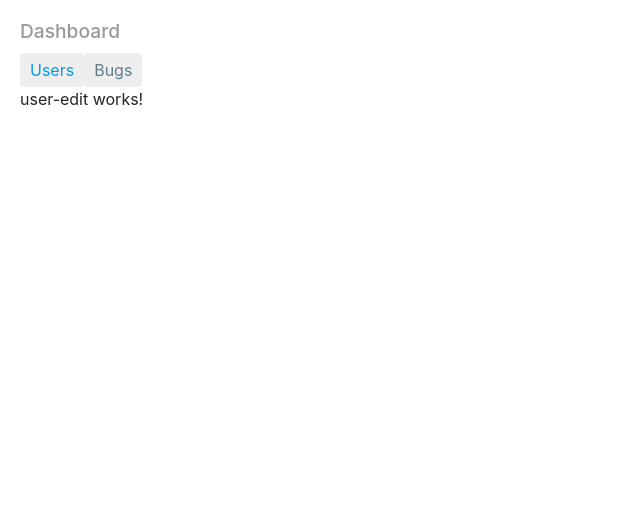
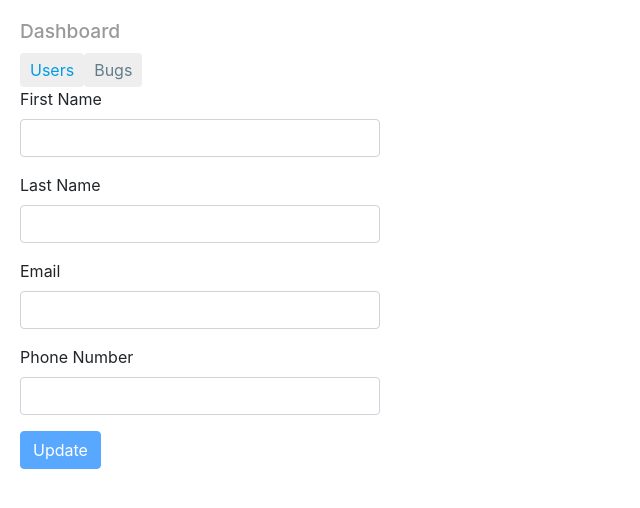
Before and after one commit to MaraIoana/monorepository, an Angular app in the folder jbugs-web/: page /dashboard/users/1/edit in a window 1280 px wide. Shown: the top 508 px of the page, without its empty margins (0-640 px from the left). Built offline with nearby package versions, Linux system fonts and the light colour scheme.

Commit message:
draft frontend update

```diff
--- a/jbugs-web/src/app/user/services/user.service.ts
+++ b/jbugs-web/src/app/user/services/user.service.ts
@@ -2,6 +2,7 @@ import {Injectable} from '@angular/core';
 import {BackendService} from "./backend.service";
 import {Observable} from "rxjs";
 import {RestUser} from "../../models/restUser.models";
+import {User} from "../../models/user.model";
 
 @Injectable({
   providedIn: 'root'
@@ -16,6 +17,7 @@ export class UserService {
     //return this.backendService.get('localhost:8080/jbugs/jbugs-api/users');
     return this.backendService.get('http://localhost:8080/jbugs/jbugs-api/users');
 
+
     /* return of([{firstName:"Harry"
        , lastName:"Potter"
        ,email:"potter@hogworts.com"
@@ -25,6 +27,9 @@ export class UserService {
          ,email:"CalinMalinas@msg.group"
          ,mobileNumber:"0723456777"}]);*/
   }
+ /* public updateUser(): Observable<RestUser[]>{
+    return this.backendService.put(user ,'http://localhost:8080/jbugs/jbugs-api/users/edit');
+  }*/
 }
 
 // export class UserService {
--- a/jbugs-web/src/app/user/user-edit/user-edit.component.css
+++ b/jbugs-web/src/app/user/user-edit/user-edit.component.css
@@ -0,0 +1,3 @@
+.form-control.ng-invalid.ng-touched {
+  border: 2px solid red;
+}
--- a/jbugs-web/src/app/user/user-edit/user-edit.component.html
+++ b/jbugs-web/src/app/user/user-edit/user-edit.component.html
@@ -1,3 +1,49 @@
-<p>
-  user-edit works!
-</p>
+<form #form='ngForm' (ngSubmit)="submit(form)">
+  <div class="form-group">
+    <label> First Name </label>
+    <input class="form-control"
+           type="text"
+           id="firstName"
+           name="firstName"
+           required
+           #firstName="ngModel"
+           ngModel>
+    <div class="alert alert-danger" *ngIf="firstName.touched && firstName.invalid">Required field</div>
+  </div>
+  <div class="form-group">
+    <label> Last Name </label>
+    <input class="form-control"
+           type="text"
+           id="lastName"
+           name="lastName"
+           required
+           #lastName="ngModel"
+           ngModel>
+    <div class="alert alert-danger" *ngIf="lastName.touched && lastName.invalid">Required field</div>
+  </div>
+  <div class="form-group">
+    <label> Email </label>
+    <input class="form-control"
+           type="text"
+           id="email"
+           name="email"
+           required
+           #email="ngModel"
+           ngModel>
+    <div class="alert alert-danger" *ngIf="email.touched && email.invalid">Required field</div>
+  </div>
+  <div class="form-group">
+    <label> Phone Number </label>
+    <input class="form-control"
+           type="text"
+           id="phoneNumber"
+           name="phoneNumber"
+           required
+           #phoneNumber="ngModel"
+           ngModel>
+    <div class="alert alert-danger" *ngIf="phoneNumber.touched && phoneNumber.invalid">Required field</div>
+  </div>
+  <button class="btn btn-primary" [disabled]="form.invalid">Update</button>
+
+
+</form>
--- a/jbugs-web/src/app/user/user-edit/user-edit.component.ts
+++ b/jbugs-web/src/app/user/user-edit/user-edit.component.ts
@@ -1,5 +1,7 @@
 import {Component, OnInit} from '@angular/core';
 import {ActivatedRoute} from "@angular/router";
+import {RestUser} from "../../models/restUser.models";
+import {NgForm} from "@angular/forms";
 
 @Component({
   selector: 'app-user-edit',
@@ -7,13 +9,22 @@ import {ActivatedRoute} from "@angular/router";
   styleUrls: ['./user-edit.component.css']
 })
 export class UserEditComponent implements OnInit {
+  public user: RestUser;
+
   constructor(private activatedRoute: ActivatedRoute) {
   }
 
-  ngOnInit() {
-    this.activatedRoute.paramMap.subscribe(params => {
-      console.log("Params", params)
-    });
+  submit(form: NgForm) {
+
   }
 
+     ngOnInit() {
+    //   this.userService.getUser()
+    //     .subscribe((user) => {
+    //       this.user = user;
+    //     });
+    //
+     }
+
+
 }
```
Also changed, not shown: 1 other file (tests, documents, lock files or other folders).
